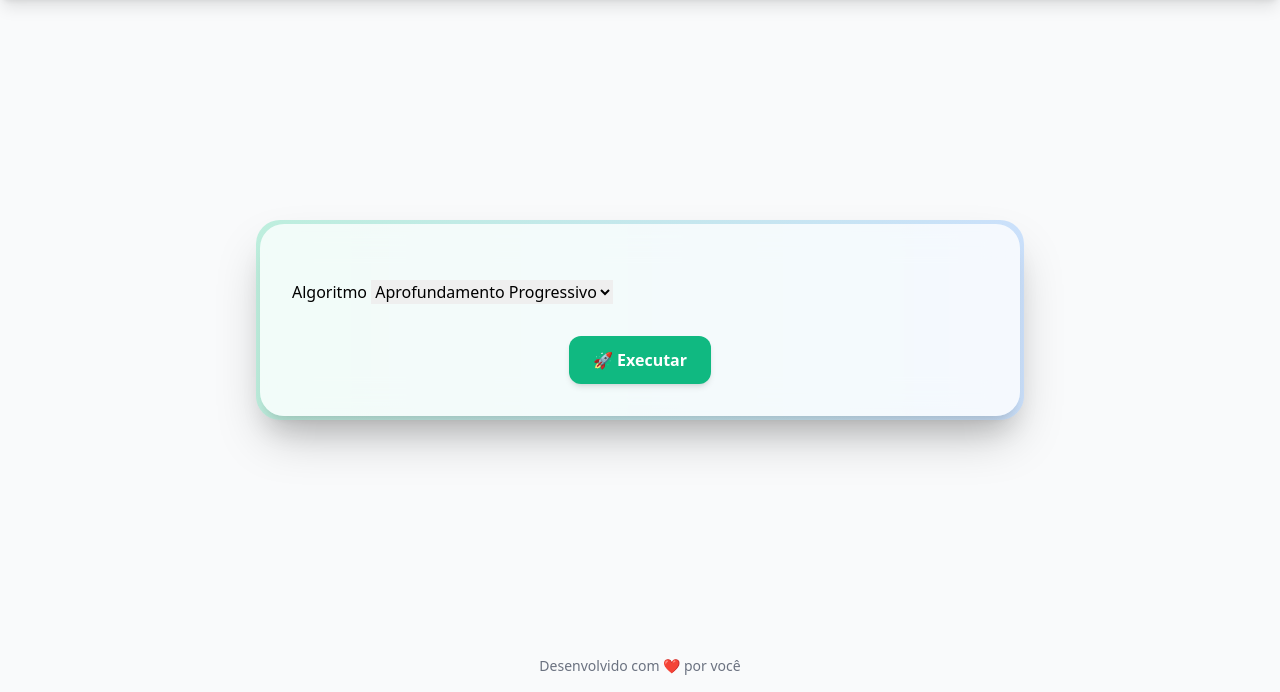
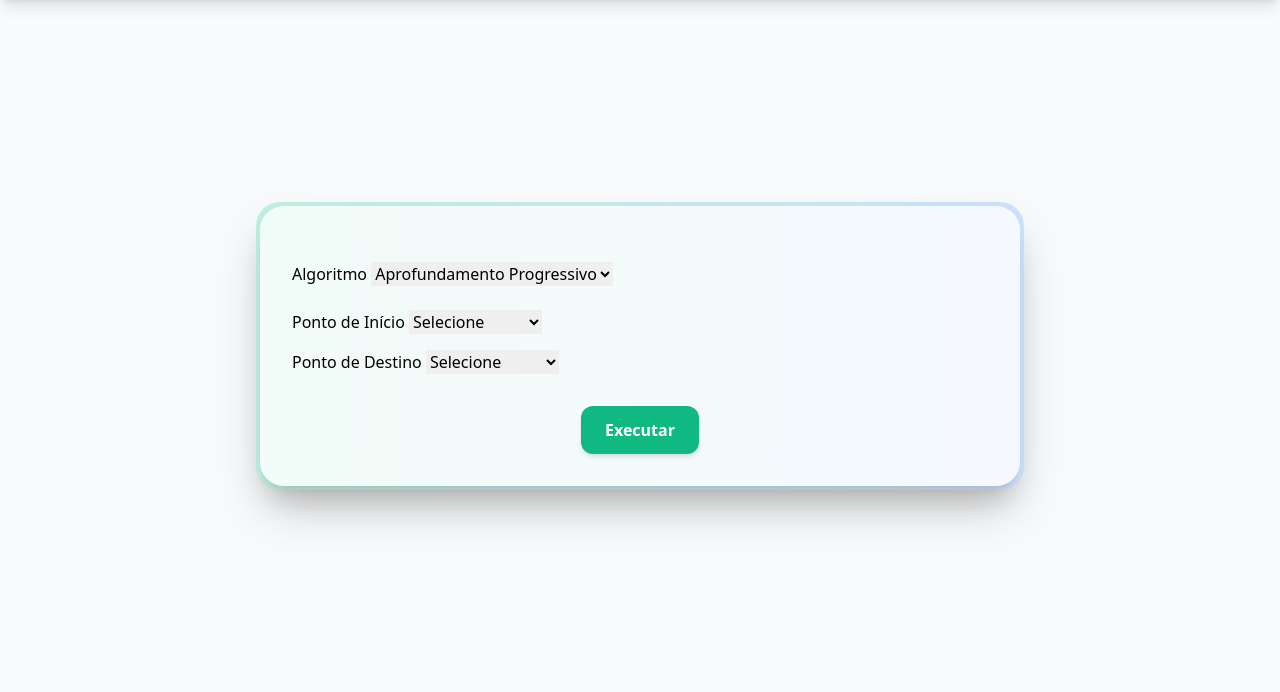
Before and after one commit to Eduardo00873/Projeto_IA, a Django app: page / in a window 1280 px wide. Shown: the part 108-800 px from the top of the page. Run offline with Django 5.2, Linux system fonts and the light colour scheme; some libraries are stand-ins or nearby versions.

Commit message:
Improvements

```diff
--- a/caminho_app/algoritmos/procuraSofrega.py
+++ b/caminho_app/algoritmos/procuraSofrega.py
@@ -28,7 +28,7 @@ def ler_heuristica_faro(nome_ficheiro):
     heuristica = {}
     with open(nome_ficheiro, newline='', encoding='utf-8') as csvfile:
         reader = csv.reader(csvfile)
-        next(reader)  # Ignora cabeçalho
+        next(reader)
         for linha in reader:
             if len(linha) < 2:
                 continue
--- a/caminho_app/forms.py
+++ b/caminho_app/forms.py
@@ -7,7 +7,31 @@ ALGORITMOS = [
     ('sofrega', 'Procura Sôfrega'),
 ]
 
+CIDADES = [
+    ('Aveiro', 'Aveiro'),
+    ('Braga', 'Braga'),
+    ('Bragança', 'Bragança'),
+    ('Beja', 'Beja'),
+    ('Castelo Branco', 'Castelo Branco'),
+    ('Coimbra', 'Coimbra'),
+    ('Évora', 'Évora'),
+    ('Faro', 'Faro'),
+    ('Guarda', 'Guarda'),
+    ('Leiria', 'Leiria'),
+    ('Lisboa', 'Lisboa'),
+    ('Porto', 'Porto'),
+    ('Vila Real', 'Vila Real'),
+]
+
 class AlgoritmoForm(forms.Form):
     algoritmo = forms.ChoiceField(choices=ALGORITMOS, label="Escolha o algoritmo")
-    origem = forms.CharField(label="Cidade de origem")
-    destino = forms.CharField(label="Cidade de destino")
+    origem = forms.ChoiceField(choices=CIDADES, label="Cidade de origem")
+    destino = forms.ChoiceField(choices=CIDADES, label="Cidade de destino", required=False)
+
+    def clean(self):
+        cleaned_data = super().clean()
+        algoritmo = cleaned_data.get('algoritmo')
+        destino = cleaned_data.get('destino')
+
+        if algoritmo not in ['a_estrela', 'sofrega'] and not destino:
+            raise forms.ValidationError("A cidade de destino é obrigatória para este algoritmo.")
--- a/caminho_app/templates/caminho_app/index.html
+++ b/caminho_app/templates/caminho_app/index.html
@@ -44,6 +44,7 @@
     <div class="w-full max-w-3xl p-1 rounded-3xl bg-gradient-to-r from-emerald-400/30 to-blue-400/30 shadow-2xl">
       <div class="bg-white/80 backdrop-blur-lg rounded-[inherit] p-8 shadow-xl animate-fadeIn transition duration-300">
 
+        {% if not resultado %}
         <!-- Formulário -->
         <form method="post" enctype="multipart/form-data" class="space-y-6">
           {% csrf_token %}
@@ -69,27 +70,64 @@
           <div id="extra-fields" class="space-y-4 hidden animate-fadeIn">
             <div>
               <label for="id_origem">Ponto de Início</label>
-              {{ form.origem }}
+              <select id="id_origem" name="origem" required>
+                <option value="" disabled selected hidden>Selecione</option>
+                <option value="Aveiro">Aveiro</option>
+                <option value="Braga">Braga</option>
+                <option value="Bragança">Bragança</option>
+                <option value="Beja">Beja</option>
+                <option value="Castelo Branco">Castelo Branco</option>
+                <option value="Coimbra">Coimbra</option>
+                <option value="Évora">Évora</option>
+                <option value="Faro">Faro</option>
+                <option value="Guarda">Guarda</option>
+                <option value="Leiria">Leiria</option>
+                <option value="Lisboa">Lisboa</option>
+                <option value="Porto">Porto</option>
+                <option value="Vila Real">Vila Real</option>
+              </select>
             </div>
-            <div>
+            <div id="destino-div">
               <label for="id_destino">Ponto de Destino</label>
-              {{ form.destino }}
+              <select id="id_destino" name="destino">
+                <option value="" disabled selected hidden>Selecione</option>
+                <option value="Aveiro">Aveiro</option>
+                <option value="Braga">Braga</option>
+                <option value="Bragança">Bragança</option>
+                <option value="Beja">Beja</option>
+                <option value="Castelo Branco">Castelo Branco</option>
+                <option value="Coimbra">Coimbra</option>
+                <option value="Évora">Évora</option>
+                <option value="Faro">Faro</option>
+                <option value="Guarda">Guarda</option>
+                <option value="Leiria">Leiria</option>
+                <option value="Lisboa">Lisboa</option>
+                <option value="Porto">Porto</option>
+                <option value="Vila Real">Vila Real</option>
+              </select>
             </div>
           </div>
 
           <div class="flex justify-center pt-2">
             <button type="submit" class="bg-accent hover:bg-emerald-600 text-white px-6 py-3 rounded-xl font-semibold transition-all duration-300 shadow-md hover:shadow-xl transform hover:scale-105">
-              🚀 Executar
+              Executar
             </button>
           </div>
         </form>
+        {% endif %}
 
         <!-- Resultado -->
         {% if resultado %}
         <div id="resultado-bloco" class="mt-10 border-t pt-6">
           <div class="bg-emerald-50 border border-emerald-200 rounded-2xl p-6 shadow-inner">
-              <h2 class="text-2xl font-bold text-emerald-600 mb-2">✅ Resultado</h2>
+            <h2 class="text-2xl font-bold text-emerald-600 mb-2">Resultado</h2>
             <p class="text-gray-800 leading-relaxed">{{ resultado }}</p>
+          </div>
+
+          <div class="mt-6 text-center">
+            <button onclick="window.location.href = window.location.pathname" class="mt-4 bg-primary hover:bg-blue-800 text-white font-semibold px-6 py-3 rounded-xl shadow-md hover:shadow-lg transition-all duration-300 transform hover:scale-105">
+              Escolher outro algoritmo
+            </button>
           </div>
         </div>
         {% endif %}
@@ -97,36 +135,45 @@
     </div>
   </main>
 
-  <!-- Footer -->
-  <footer class="text-center text-sm text-gray-500 py-4">
-    Desenvolvido com ❤️ por você
-  </footer>
-
   <!-- Script -->
   <script>
     const algoritmoSelect = document.getElementById('id_algoritmo');
     const extraFields = document.getElementById('extra-fields');
+    const destinoDiv = document.getElementById('destino-div');
+    const destinoInput = document.getElementById('id_destino');
+    const origemInput = document.getElementById('id_origem');
 
-    algoritmoSelect.addEventListener('change', () => {
-      const origemInput = document.getElementById('id_origem');
-      const destinoInput = document.getElementById('id_destino');
+    const algoritmosSemDestino = ['a_estrela', 'sofrega'];
 
-      if (algoritmoSelect.value) {
+    function atualizarCampos() {
+      const algoritmo = algoritmoSelect.value;
+
+      if (algoritmo) {
         extraFields.classList.remove('hidden');
-        // Limpa os campos ao trocar de algoritmo
+
+        if (algoritmosSemDestino.includes(algoritmo)) {
+          destinoDiv.classList.add('hidden');
+          if (destinoInput) destinoInput.value = '';
+        } else {
+          destinoDiv.classList.remove('hidden');
+        }
+
         if (origemInput) origemInput.value = '';
-        if (destinoInput) destinoInput.value = '';
       } else {
         extraFields.classList.add('hidden');
       }
-    });
+    }
 
+    if (algoritmoSelect) {
+      algoritmoSelect.addEventListener('change', atualizarCampos);
       window.addEventListener('DOMContentLoaded', () => {
+        atualizarCampos();
         const resultadoDiv = document.getElementById('resultado-bloco');
         if (resultadoDiv && performance.getEntriesByType("navigation")[0].type === "reload") {
           resultadoDiv.scrollIntoView({ behavior: 'smooth' });
         }
       });
+    }
   </script>
 </body>
 </html>
--- a/caminho_app/views.py
+++ b/caminho_app/views.py
@@ -11,8 +11,8 @@ def processar_algoritmo(request):
     if request.method == 'POST':
         form = AlgoritmoForm(request.POST)
         if form.is_valid():
-            request.session['algoritmo_form_data'] = form.cleaned_data  # salva na sessão
-            return redirect(reverse('processar_algoritmo'))  # redireciona para limpar o POST
+            request.session['algoritmo_form_data'] = form.cleaned_data
+            return redirect(reverse('processar_algoritmo'))
     else:
         form = AlgoritmoForm()
 
@@ -22,10 +22,16 @@ def processar_algoritmo(request):
     if form_data:
         algoritmo = form_data['algoritmo']
         origem = form_data['origem'].strip().lower()
-        destino = form_data['destino'].strip().lower()
+
+        # Define destino automático para A* e Sôfrega
+        if algoritmo in ['a_estrela', 'sofrega']:
+            destino = 'faro'
+        else:
+            destino = form_data['destino'].strip().lower()
+
         grafo = ler_distancias_csv('distancesCities.csv')
 
-        if origem not in grafo or (algoritmo != 'a_estrela' and destino not in grafo):
+        if origem not in grafo or destino not in grafo:
             resultado = "Cidade não encontrada no grafo."
         else:
             if algoritmo == 'aprofundamento':
@@ -44,7 +50,7 @@ def processar_algoritmo(request):
 
             elif algoritmo == 'a_estrela':
                 heuristica = ler_heuristica_faro('distancesFaro.csv')
-                caminho, custo = a_estrela(grafo, heuristica, origem, "faro")
+                caminho, custo = a_estrela(grafo, heuristica, origem, destino)
                 if caminho:
                     resultado = f"Caminho: {' -> '.join(caminho)} ({custo:.1f} km)"
                 else:
@@ -52,7 +58,7 @@ def processar_algoritmo(request):
 
             elif algoritmo == 'sofrega':
                 heuristica = ler_heuristica_faro('distancesFaro.csv')
-                caminho = procura_sofrega(grafo, heuristica, origem, "faro")
+                caminho = procura_sofrega(grafo, heuristica, origem, destino)
                 if caminho:
                     resultado = f"Caminho: {' -> '.join(caminho)} ({len(caminho) - 1} passos)"
                 else:
```
Also changed, not shown: db.sqlite3. Lines whose indentation alone changed are shown as unchanged.
